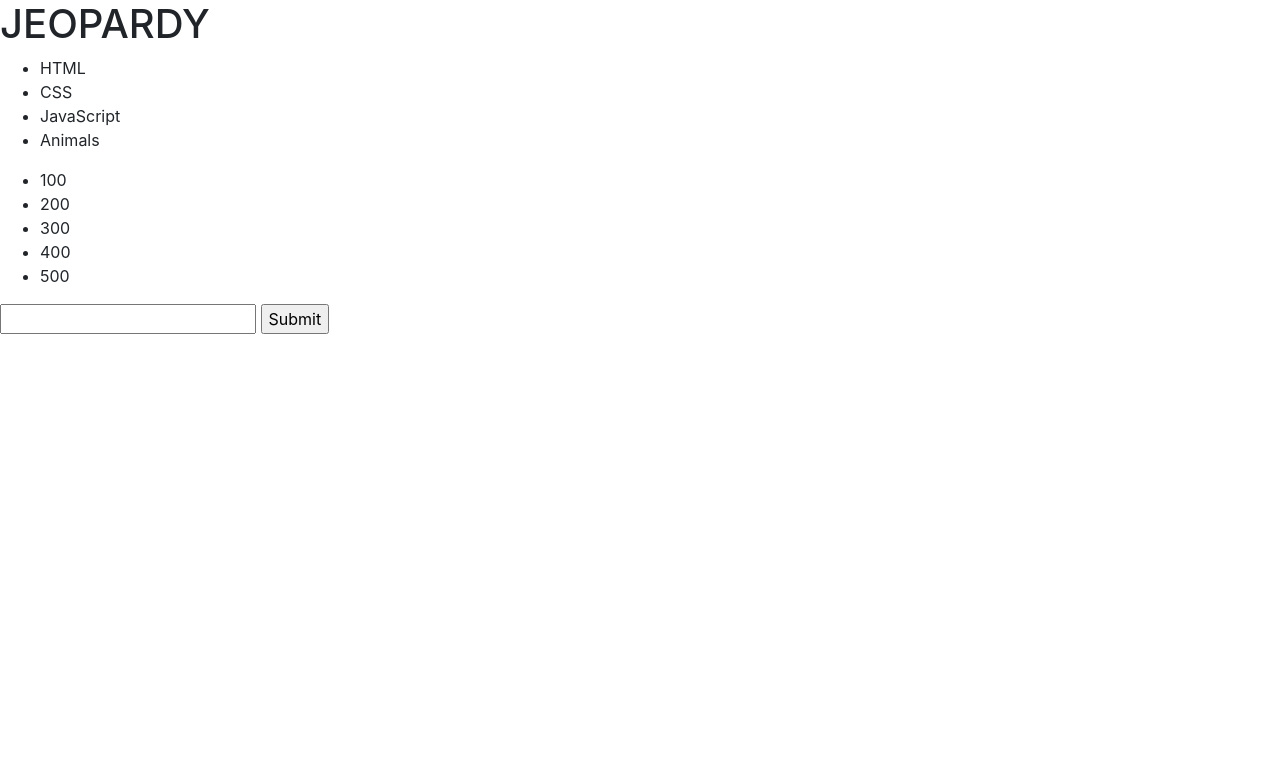
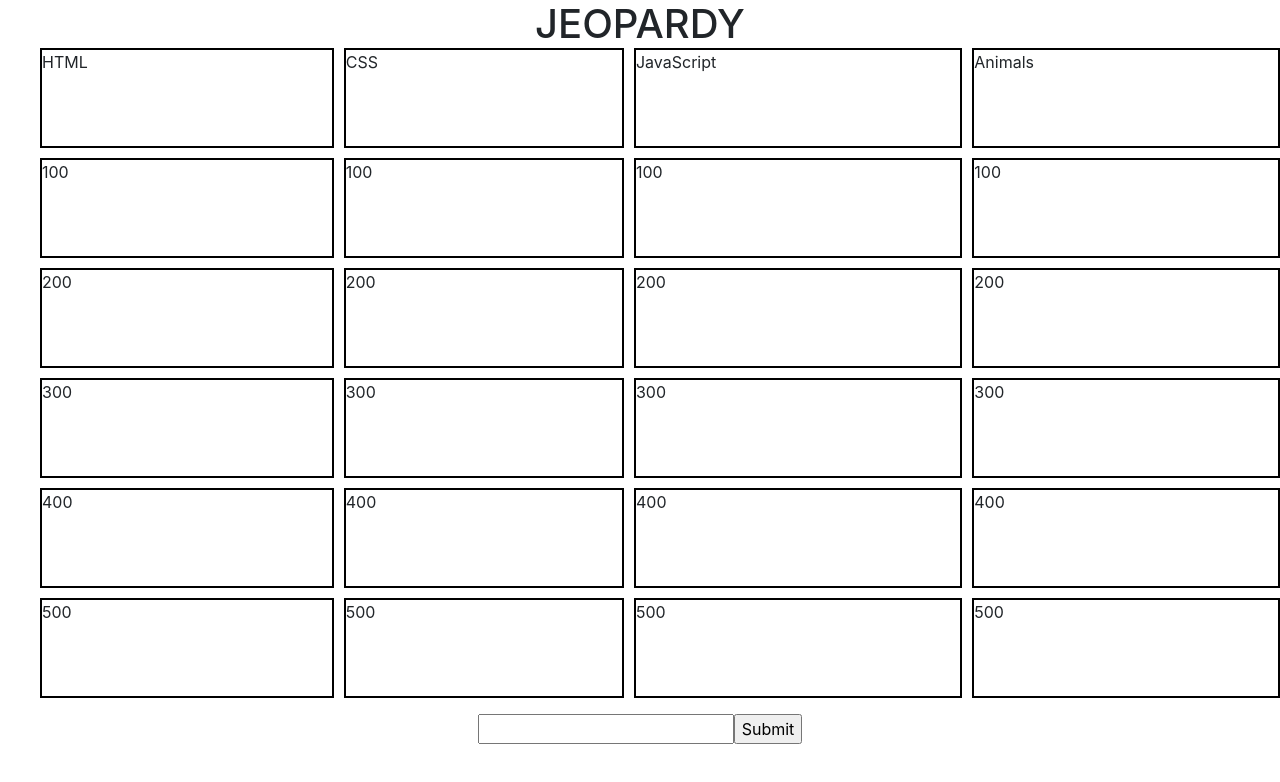
Before and after one commit to racheltezza/project1-jeopardy, a plain HTML site: page index.html in a window 1280 px wide. Drawn offline with nearby package versions, Linux system fonts and the light colour scheme.

Commit message:
index updates and styles beginnings

```diff
--- a/index.html
+++ b/index.html
@@ -13,25 +13,34 @@
 // create jeopardy board- make divs for each category and question/point pair
 // create input field with submit button for answers -->
 <h1>JEOPARDY</h1>
-<section class="jeopardy_board">
-    <div class="category">
-        <ul>
-            <li>HTML</li>
-            <li>CSS</li>
-            <li>JavaScript</li>
-            <li>Animals</li>
+
+        <ul class="jeopardy_board">
+            <li id="HTML-category">HTML</li>
+            <li id="CSS-category">CSS</li>
+            <li id="JavaScript-category">JavaScript</li>
+            <li id="Animals-category">Animals</li>
+            <li id="HTML100">100</li>
+            <li id="HTML200">200</li>
+            <li id="HTML300">300</li>
+            <li id="HTML400">400</li>
+            <li id="HTML500">500</li>
+            <li id="CSS100">100</li>
+            <li id="CSS200">200</li>
+            <li id="CSS300">300</li>
+            <li id="CSS400">400</li>
+            <li id="CSS500">500</li>
+            <li id="JavaScript100">100</li>
+            <li id="JavaScript200">200</li>
+            <li id="JavaScript300">300</li>
+            <li id="JavaScript400">400</li>
+            <li id="JavaScript500">500</li>
+            <li id="Animals100">100</li>
+            <li id="Animals200">200</li>
+            <li id="Animals300">300</li>
+            <li id="Animals400">400</li>
+            <li id="Animals500">500</li>
+
         </ul>
-    </div>
-    <div class="point_question">
-<ul>
-    <li>100</li>
-    <li>200</li>
-    <li>300</li>
-    <li>400</li>
-    <li>500</li>
-</ul>
-    </div>
-</section>
 <form>
     <input type="text" name="answer_to_question">
     <input type="submit" value="Submit">
--- a/styles.css
+++ b/styles.css
@@ -0,0 +1,120 @@
+h1 {
+    display: flex;
+    margin: 0 auto;
+    justify-content: center;
+}
+
+
+.jeopardy_board {
+    display: grid;
+    grid-template-columns: 4;
+    grid-gap: 10px;
+    grid-auto-rows: minmax(100px, auto);
+    list-style: none;
+
+}
+.jeopardy_board li {
+    border: 2px solid black;
+}
+#HTML-category {
+    grid-column: 1;
+    grid-row: 1;
+}
+#CSS-category {
+    grid-column: 2;
+    grid-row: 1;
+}
+#JavaScript-category {
+    grid-column: 3;
+    grid-row: 1;
+}
+#Animals-category {
+    grid-column: 4;
+    grid-row: 1;
+}
+#HTML100 {
+    grid-column: 1;
+    grid-row: 2;
+}
+#HTML200 {
+    grid-column: 1;
+    grid-row: 3;
+}
+#HTML300 {
+    grid-column: 1;
+    grid-row: 4;
+}
+#HTML400 {
+    grid-column: 1;
+    grid-row: 5;
+}
+#HTML500 {
+    grid-column: 1;
+    grid-row: 6;
+}
+#CSS100 {
+    grid-column: 2;
+    grid-row: 2;
+}
+#CSS200 {
+    grid-column: 2;
+    grid-row: 3;
+}
+#CSS300 {
+    grid-column: 2;
+    grid-row: 4;
+}
+#CSS400 {
+    grid-column: 2;
+    grid-row: 5;
+}
+#CSS500 {
+    grid-column: 2;
+    grid-row: 6;
+}
+#JavaScript100 {
+    grid-column: 3;
+    grid-row: 2;
+}
+#JavaScript200 {
+    grid-column: 3;
+    grid-row: 3;
+}
+#JavaScript300 {
+    grid-column: 3;
+    grid-row: 4;
+}
+#JavaScript400 {
+    grid-column: 3;
+    grid-row: 5;
+}
+#JavaScript500 {
+    grid-column: 3;
+    grid-row: 6;
+}
+#Animals100 {
+    grid-column: 4;
+    grid-row: 2;
+}
+#Animals200 {
+    grid-column: 4;
+    grid-row: 3;
+}
+#Animals300 {
+    grid-column: 4;
+    grid-row: 4;
+}
+#Animals400 {
+    grid-column: 4;
+    grid-row: 5;
+}
+#Animals500 {
+    grid-column: 4;
+    grid-row: 6;
+}
+
+form {
+    display: flex;
+    margin: 0 auto;
+    justify-content: center;
+}
```
